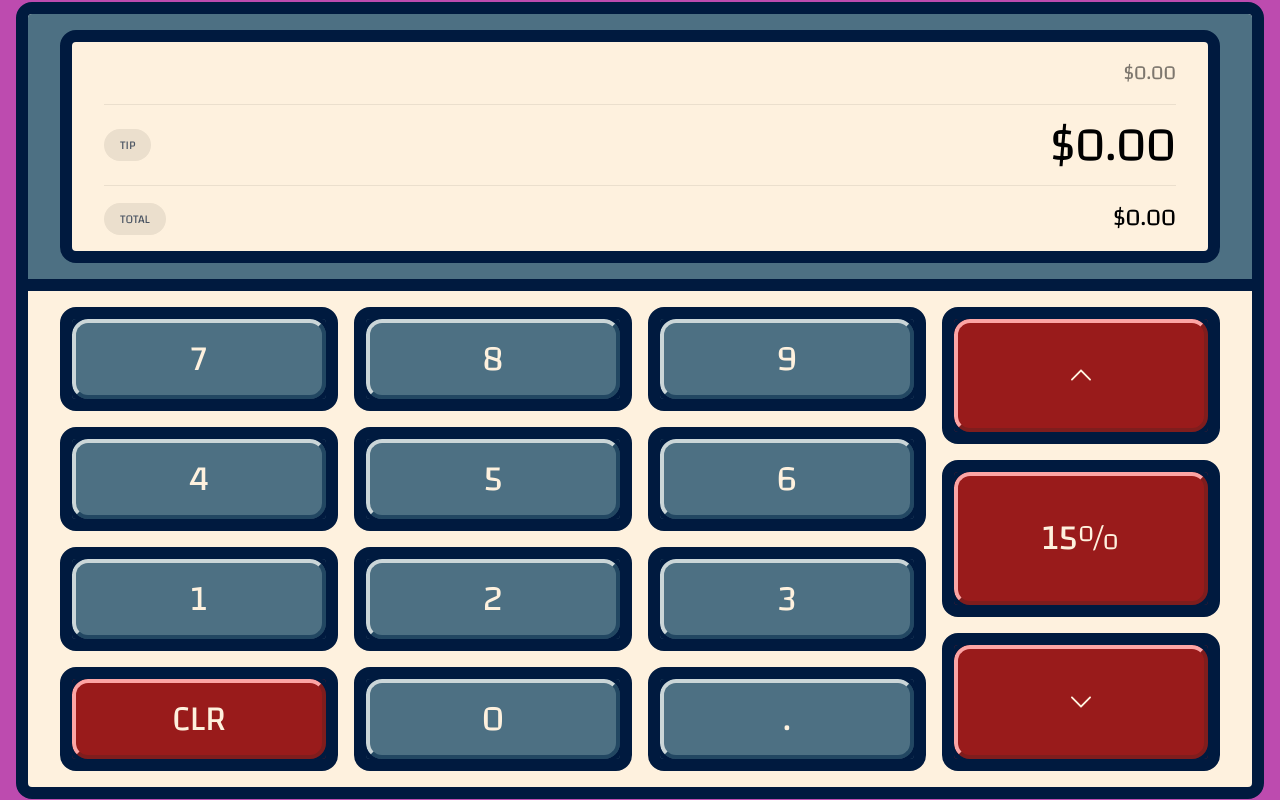
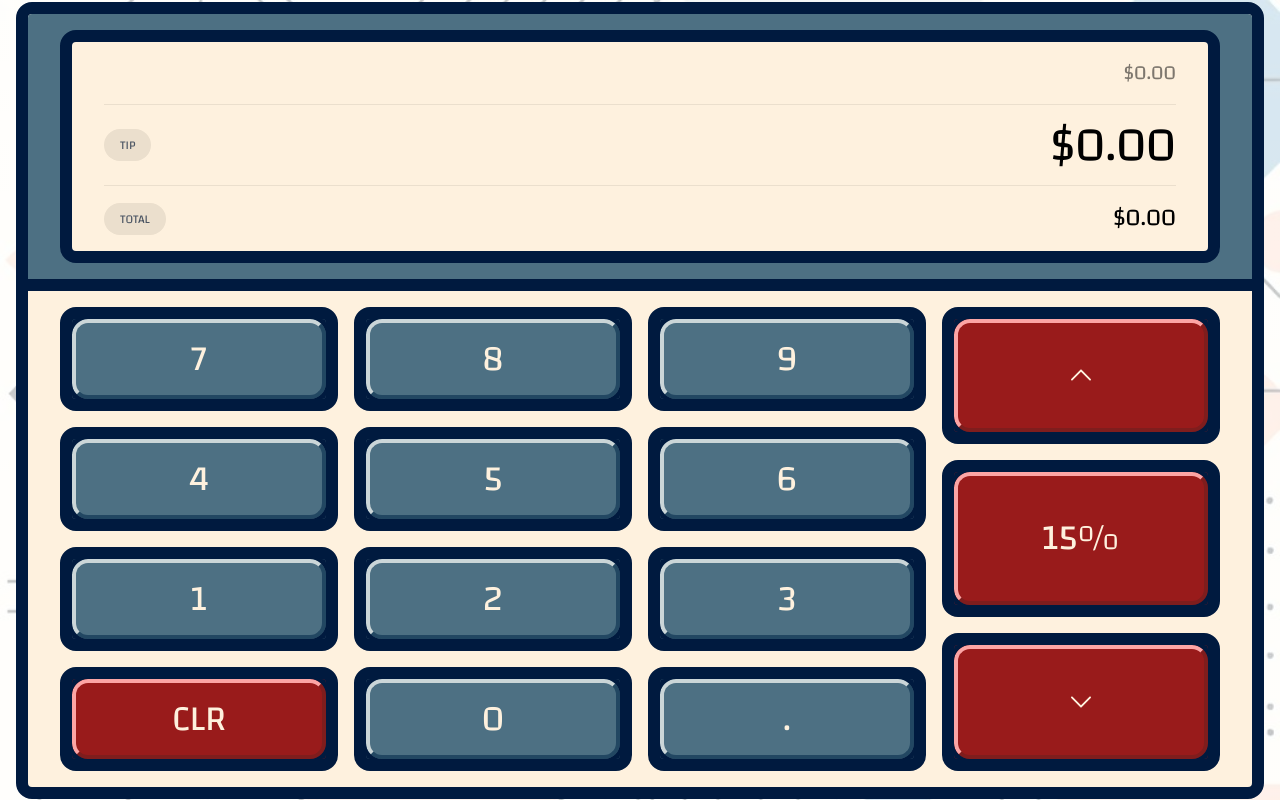
Before and after one commit to jonshipman/tip-calculator, a SvelteKit app: page / in a window 1280 px wide. Built offline with nearby package versions, Linux system fonts and the light colour scheme.

Commit message:
dark mode

```diff
--- a/src/lib/calculator/display.svelte
+++ b/src/lib/calculator/display.svelte
@@ -1,5 +1,5 @@
-<div class="py-1 px-2 sm:py-2 sm:px-4 md:py-4 md:px-8 bg-blue">
-	<div class="border-blue-900 lg:border-12 border-4 rounded-2xl bg-tan">
+<div class="py-1 px-2 sm:py-2 sm:px-4 md:py-4 md:px-8 bg-blue dark:bg-gray-400">
+	<div class="border-blue-900 lg:border-12 border-4 rounded-2xl bg-tan dark:bg-gray-800">
 		<div class="py-1 px-2 sm:py-2 sm:px-4 md:py-4 md:px-8 text-right">
 			<slot />
 		</div>
--- a/src/routes/+layout.svelte
+++ b/src/routes/+layout.svelte
@@ -1,11 +1,30 @@
 <script lang="ts">
 	import './layout.css';
+	import bg from './bg.jpg';
 </script>
 
 <div
-	class="p-4 bg-purple dark:bg-purple-dark dark:text-purple-light h-screen overflow-x-auto flex items-center"
+	style="--bg: url('{bg}')"
+	class="wrapper-light dark:wrapper-dark bg-cover p-4 dark:text-tan h-screen overflow-x-auto flex items-center"
 >
-	<div class="w-full">
+	<div class="w-full overflow-y-auto max-h-screen">
 		<slot />
 	</div>
 </div>
+
+<div class="hidden wrapper-dark" />
+
+<style lang="postcss">
+	@tailwind components;
+
+	@layer components {
+		.wrapper-light {
+			background-image: linear-gradient(rgba(255, 255, 255, 0.75), rgba(255, 255, 255, 0.75)),
+				var(--bg);
+		}
+
+		.wrapper-dark {
+			background-image: linear-gradient(rgba(0, 0, 0, 0.75), rgba(0, 0, 0, 0.75)), var(--bg);
+		}
+	}
+</style>
--- a/src/routes/+page.svelte
+++ b/src/routes/+page.svelte
@@ -36,7 +36,7 @@
 </script>
 
 <div
-	class="border-blue-900 lg:border-12 border-4 rounded-2xl min-w-360 overflow-hidden bg-tan min-w-"
+	class="border-blue-900 lg:border-12 border-4 rounded-2xl min-w-360 overflow-hidden bg-tan dark:bg-gray-800"
 >
 	<Display>
 		<div class="opacity-50">{formattedEnteredAmount}</div>
```
Also changed, not shown: src/routes/bg.jpg (added).
